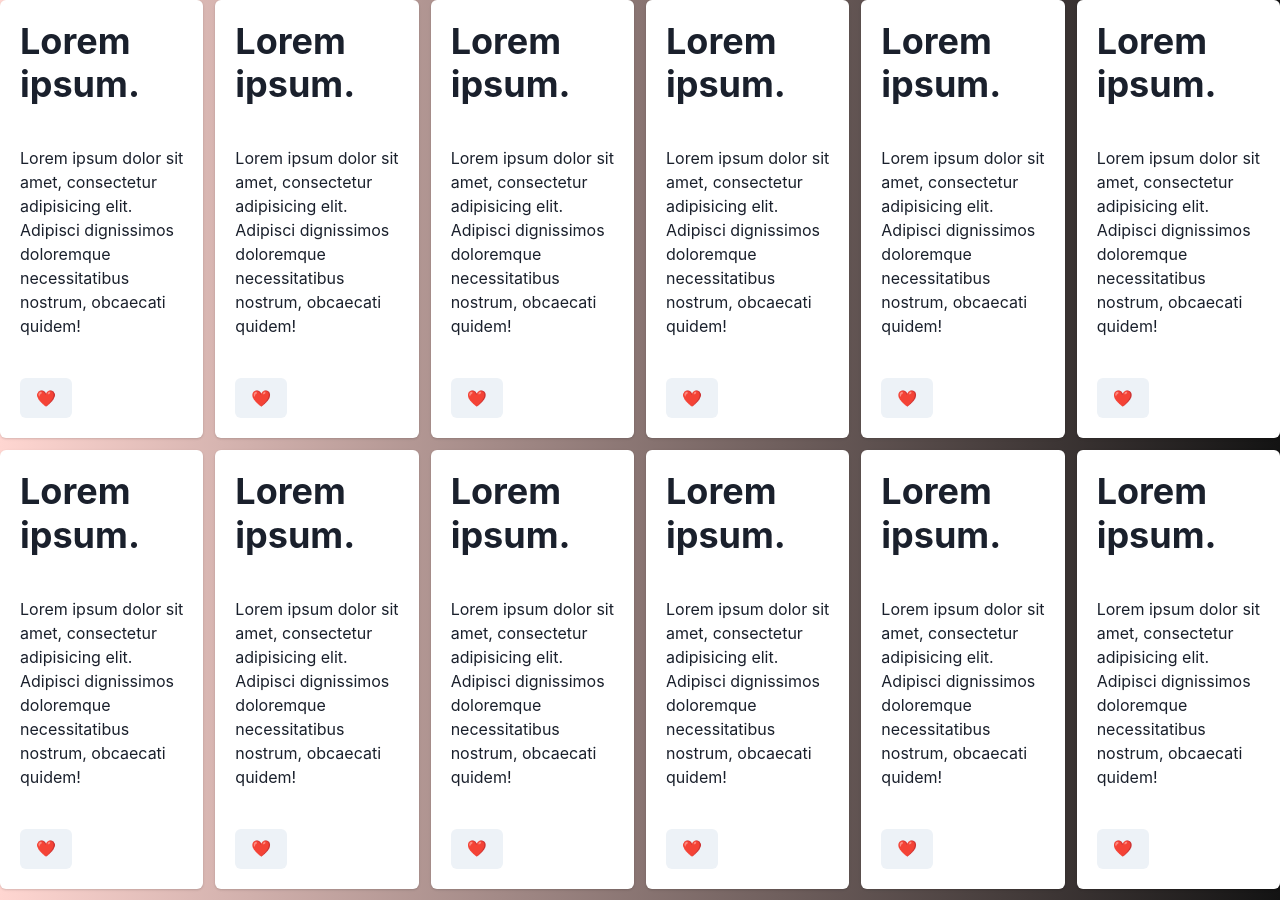
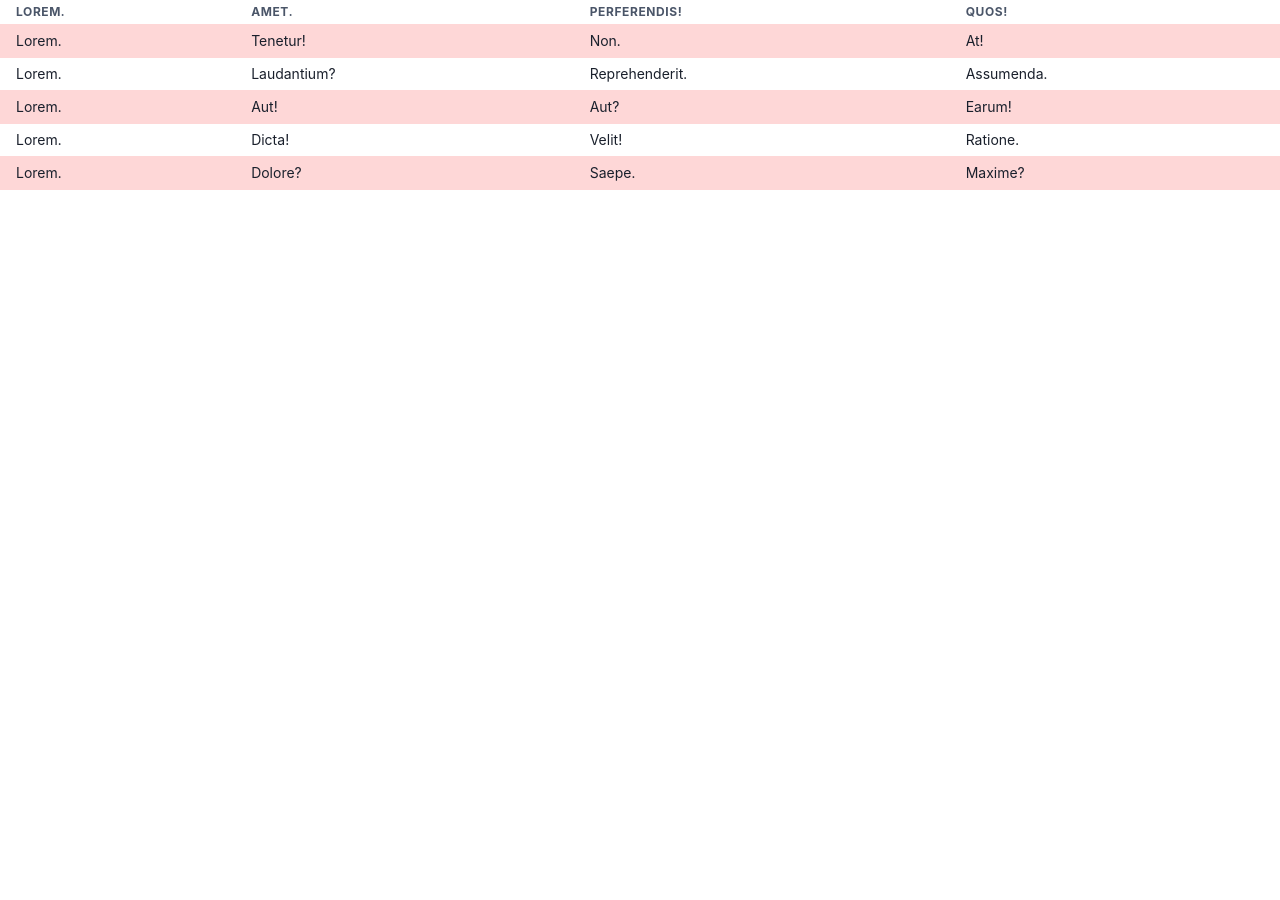
Before and after one commit to som42/reacht20231031, a React (Create React App) app: page / in a window 1280 px wide. After the commit the page ends 800 px from the top, so only its background shows below. Built offline with nearby package versions, Linux system fonts and the light colour scheme.

Commit message:
table 사용

```diff
--- a/src/App.js
+++ b/src/App.js
@@ -1,166 +1,62 @@
 import {
   Box,
-  Button,
-  Card,
-  CardBody,
-  CardFooter,
-  CardHeader,
-  Flex,
-  Heading,
   SimpleGrid,
+  Table,
+  Tbody,
+  Td,
+  Th,
+  Thead,
+  Tr,
 } from "@chakra-ui/react";
-
 function App() {
   return (
     <>
-      <Box w="100%" h="900px" bgGradient={"linear(to-r, #ffd6d1, #131313)"}>
-        <SimpleGrid gap={3} columns={{ base: 1, md: 3, xl: 6 }}>
-          <Card>
-            <CardHeader>
-              <Heading sizw={"md"}>Lorem ipsum.</Heading>
-            </CardHeader>
-            <CardBody>
-              Lorem ipsum dolor sit amet, consectetur adipisicing elit. Adipisci
-              dignissimos doloremque necessitatibus nostrum, obcaecati quidem!
-            </CardBody>
-            <CardFooter>
-              <Button>❤️</Button>
-            </CardFooter>
-          </Card>
-          <Card>
-            <CardHeader>
-              <Heading sizw={"md"}>Lorem ipsum.</Heading>
-            </CardHeader>
-            <CardBody>
-              Lorem ipsum dolor sit amet, consectetur adipisicing elit. Adipisci
-              dignissimos doloremque necessitatibus nostrum, obcaecati quidem!
-            </CardBody>
-            <CardFooter>
-              <Button>❤️</Button>
-            </CardFooter>
-          </Card>
-          <Card>
-            <CardHeader>
-              <Heading sizw={"md"}>Lorem ipsum.</Heading>
-            </CardHeader>
-            <CardBody>
-              Lorem ipsum dolor sit amet, consectetur adipisicing elit. Adipisci
-              dignissimos doloremque necessitatibus nostrum, obcaecati quidem!
-            </CardBody>
-            <CardFooter>
-              <Button>❤️</Button>
-            </CardFooter>
-          </Card>
-          <Card>
-            <CardHeader>
-              <Heading sizw={"md"}>Lorem ipsum.</Heading>
-            </CardHeader>
-            <CardBody>
-              Lorem ipsum dolor sit amet, consectetur adipisicing elit. Adipisci
-              dignissimos doloremque necessitatibus nostrum, obcaecati quidem!
-            </CardBody>
-            <CardFooter>
-              <Button>❤️</Button>
-            </CardFooter>
-          </Card>
-          <Card>
-            <CardHeader>
-              <Heading sizw={"md"}>Lorem ipsum.</Heading>
-            </CardHeader>
-            <CardBody>
-              Lorem ipsum dolor sit amet, consectetur adipisicing elit. Adipisci
-              dignissimos doloremque necessitatibus nostrum, obcaecati quidem!
-            </CardBody>
-            <CardFooter>
-              <Button>❤️</Button>
-            </CardFooter>
-          </Card>
-          <Card>
-            <CardHeader>
-              <Heading sizw={"md"}>Lorem ipsum.</Heading>
-            </CardHeader>
-            <CardBody>
-              Lorem ipsum dolor sit amet, consectetur adipisicing elit. Adipisci
-              dignissimos doloremque necessitatibus nostrum, obcaecati quidem!
-            </CardBody>
-            <CardFooter>
-              <Button>❤️</Button>
-            </CardFooter>
-          </Card>
-          <Card>
-            <CardHeader>
-              <Heading sizw={"md"}>Lorem ipsum.</Heading>
-            </CardHeader>
-            <CardBody>
-              Lorem ipsum dolor sit amet, consectetur adipisicing elit. Adipisci
-              dignissimos doloremque necessitatibus nostrum, obcaecati quidem!
-            </CardBody>
-            <CardFooter>
-              <Button>❤️</Button>
-            </CardFooter>
-          </Card>
-          <Card>
-            <CardHeader>
-              <Heading sizw={"md"}>Lorem ipsum.</Heading>
-            </CardHeader>
-            <CardBody>
-              Lorem ipsum dolor sit amet, consectetur adipisicing elit. Adipisci
-              dignissimos doloremque necessitatibus nostrum, obcaecati quidem!
-            </CardBody>
-            <CardFooter>
-              <Button>❤️</Button>
-            </CardFooter>
-          </Card>
-          <Card>
-            <CardHeader>
-              <Heading sizw={"md"}>Lorem ipsum.</Heading>
-            </CardHeader>
-            <CardBody>
-              Lorem ipsum dolor sit amet, consectetur adipisicing elit. Adipisci
-              dignissimos doloremque necessitatibus nostrum, obcaecati quidem!
-            </CardBody>
-            <CardFooter>
-              <Button>❤️</Button>
-            </CardFooter>
-          </Card>
-          <Card>
-            <CardHeader>
-              <Heading sizw={"md"}>Lorem ipsum.</Heading>
-            </CardHeader>
-            <CardBody>
-              Lorem ipsum dolor sit amet, consectetur adipisicing elit. Adipisci
-              dignissimos doloremque necessitatibus nostrum, obcaecati quidem!
-            </CardBody>
-            <CardFooter>
-              <Button>❤️</Button>
-            </CardFooter>
-          </Card>
-          <Card>
-            <CardHeader>
-              <Heading sizw={"md"}>Lorem ipsum.</Heading>
-            </CardHeader>
-            <CardBody>
-              Lorem ipsum dolor sit amet, consectetur adipisicing elit. Adipisci
-              dignissimos doloremque necessitatibus nostrum, obcaecati quidem!
-            </CardBody>
-            <CardFooter>
-              <Button>❤️</Button>
-            </CardFooter>
-          </Card>{" "}
-          <Card>
-            <CardHeader>
-              <Heading sizw={"md"}>Lorem ipsum.</Heading>
-            </CardHeader>
-            <CardBody>
-              Lorem ipsum dolor sit amet, consectetur adipisicing elit. Adipisci
-              dignissimos doloremque necessitatibus nostrum, obcaecati quidem!
-            </CardBody>
-            <CardFooter>
-              <Button>❤️</Button>
-            </CardFooter>
-          </Card>
-        </SimpleGrid>
-      </Box>
+      <SimpleGrid columns={1} gap={5}>
+        <Box>
+          <Table variant="striped" colorScheme="red" size={"sm"}>
+            <Thead>
+              <Tr>
+                <Th>Lorem.</Th>
+                <Th>Amet.</Th>
+                <Th>Perferendis!</Th>
+                <Th>Quos!</Th>
+              </Tr>
+            </Thead>
+            <Tbody>
+              <Tr>
+                <Td>Lorem.</Td>
+                <Td>Tenetur!</Td>
+                <Td>Non.</Td>
+                <Td>At!</Td>
+              </Tr>
+              <Tr>
+                <Td>Lorem.</Td>
+                <Td>Laudantium?</Td>
+                <Td>Reprehenderit.</Td>
+                <Td>Assumenda.</Td>
+              </Tr>
+              <Tr>
+                <Td>Lorem.</Td>
+                <Td>Aut!</Td>
+                <Td>Aut?</Td>
+                <Td>Earum!</Td>
+              </Tr>
+              <Tr>
+                <Td>Lorem.</Td>
+                <Td>Dicta!</Td>
+                <Td>Velit!</Td>
+                <Td>Ratione.</Td>
+              </Tr>
+              <Tr>
+                <Td>Lorem.</Td>
+                <Td>Dolore?</Td>
+                <Td>Saepe.</Td>
+                <Td>Maxime?</Td>
+              </Tr>
+            </Tbody>
+          </Table>
+        </Box>
+      </SimpleGrid>
     </>
   );
 }
```
